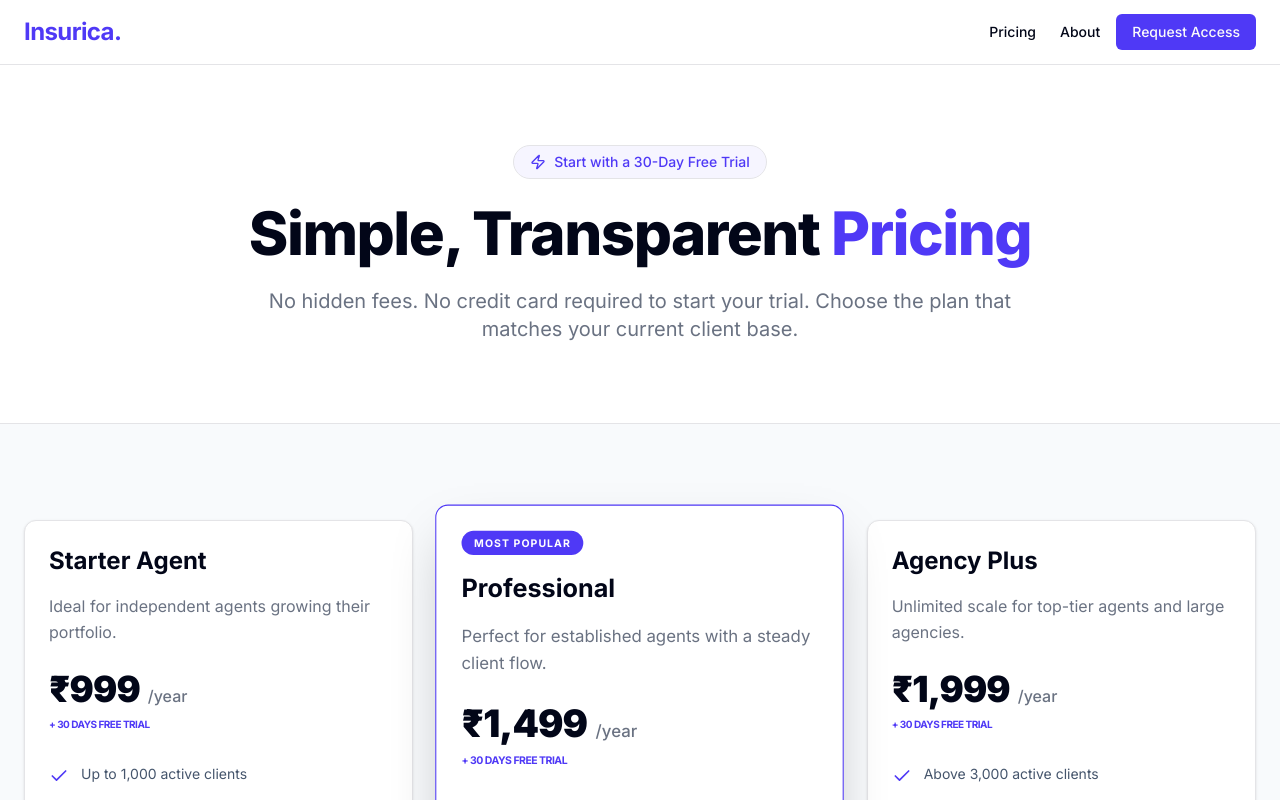
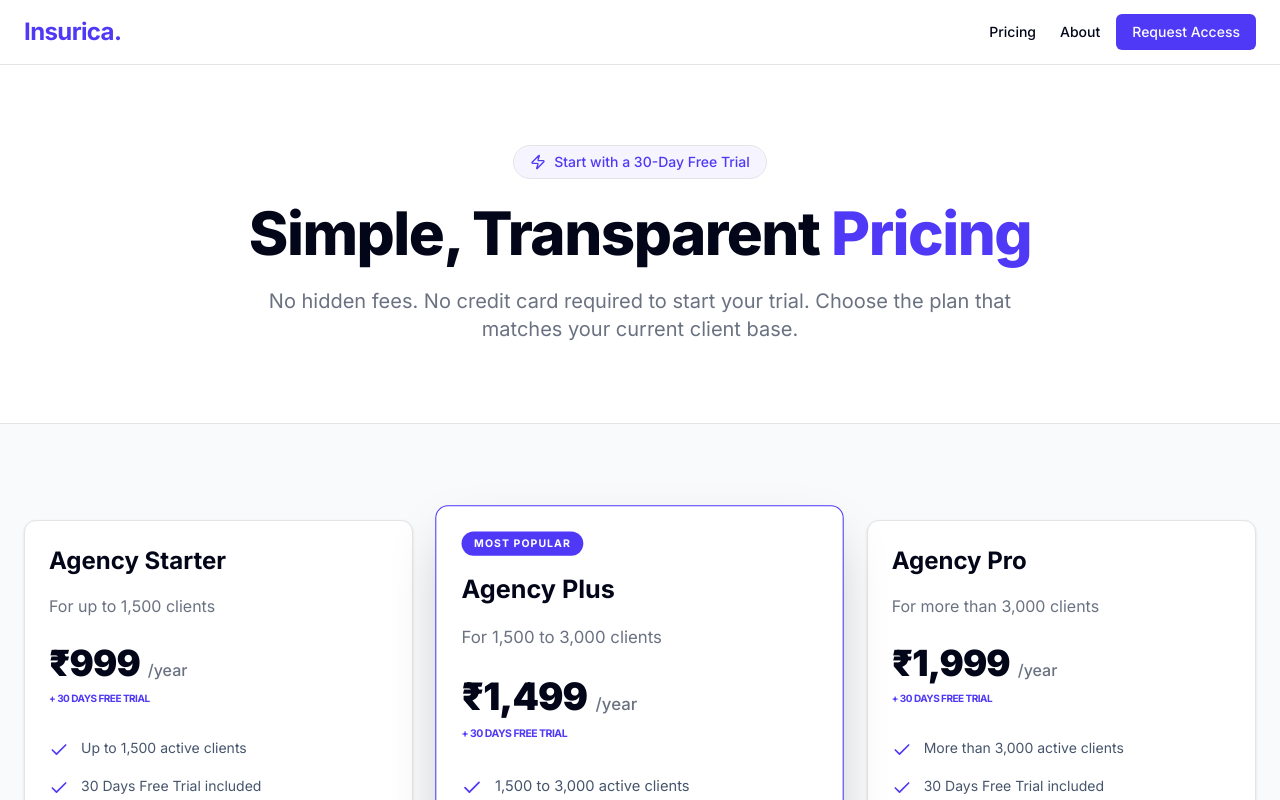
Before and after one commit to Pixalara/insurica-frontend, a Next.js app: page /pricing in a window 1280 px wide. Shown: the top 800 px of the page. Built offline with nearby package versions, Linux system fonts and the light colour scheme.

Commit message:
Update pricing page with new pricing structure
Co-authored-by: githubdileep <101042371+githubdileep@users.noreply.github.com>

```diff
--- a/app/pricing/page.tsx
+++ b/app/pricing/page.tsx
@@ -2,7 +2,7 @@ import Header from "@/components/Header";
 import Footer from "@/components/Footer";
 import CTASection from "@/components/CTASection";
 import PricingCard from "@/components/PricingCard";
-import { CheckCircle2, Zap, ShieldCheck, Users } from "lucide-react";
+import { CheckCircle2, Zap, ShieldCheck } from "lucide-react";
 
 export default function PricingPage() {
   return (
@@ -31,52 +31,51 @@ export default function PricingPage() {
           <div className="container mx-auto px-4 md:px-6">
             <div className="grid gap-8 md:grid-cols-3 max-w-7xl mx-auto">
 
-              {/* Tier 1: 1000 Clients */}
+              {/* Tier 1: 1500 Clients */}
               <PricingCard
-                title="Starter Agent"
+                title="Agency Starter"
                 price="999"
                 duration="/year"
-                description="Ideal for independent agents growing their portfolio."
+                description="For up to 1,500 clients"
                 features={[
-                  "Up to 1,000 active clients",
+                  "Up to 1,500 active clients",
                   "30 Days Free Trial included",
-                  "Automated Renewal Alerts",
-                  "Basic Client CRM",
-                  "WhatsApp Integration",
-                  "Email Support"
+                  "Single user access",
+                  "Full features access",
+                  "Email support"
                 ]}
               />
 
-              {/* Tier 2: 3000 Clients */}
+              {/* Tier 2: 1500-3000 Clients */}
               <PricingCard
-                title="Professional"
+                title="Agency Plus"
                 price="1,499"
                 duration="/year"
                 isPopular={true}
-                description="Perfect for established agents with a steady client flow."
+                description="For 1,500 to 3,000 clients"
                 features={[
-                  "Up to 3,000 active clients",
+                  "1,500 to 3,000 active clients",
                   "30 Days Free Trial included",
-                  "Advanced Renewal Intelligence",
-                  "Document Vault (KYC/Policy)",
-                  "Commission Tracking",
-                  "Priority WhatsApp Support"
+                  "Multi-user Team Support up to 5 users",
+                  "Full features access",
+                  "Priority WhatsApp support"
                 ]}
               />
 
               {/* Tier 3: Above 3000 Clients */}
               <PricingCard
-                title="Agency Plus"
+                title="Agency Pro"
                 price="1,999"
                 duration="/year"
-                description="Unlimited scale for top-tier agents and large agencies."
+                description="For more than 3,000 clients"
                 features={[
-                  "Above 3,000 active clients",
+                  "More than 3,000 active clients",
                   "30 Days Free Trial included",
-                  "Full Feature Access",
-                  "Multi-user Team Support",
-                  "Custom Performance Reports",
-                  "Dedicated Account Manager"
+                  "Unlimited user access",
+                  "Multi-user Team Support up to 50 users",
+                  "Full features access",
+                  "Priority call support",
+                  "Dedicated account manager"
                 ]}
               />
             </div>
@@ -108,14 +107,14 @@ export default function PricingPage() {
                     <CheckCircle2 className="h-5 w-5 text-primary" />
                     How does the 30-day trial work?
                   </h4>
-                  <p className="text-muted-foreground">You get unrestricted access to all features for 30 days. No credit card is required. We'll remind you before the trial ends.</p>
+                  <p className="text-muted-foreground">You get unrestricted access to all features for 30 days. No credit card is required. We&apos;ll remind you before the trial ends.</p>
                 </div>
                 <div>
                   <h4 className="font-bold text-lg mb-2 flex items-center gap-2">
                     <CheckCircle2 className="h-5 w-5 text-primary" />
                     What if I exceed my client limit?
                   </h4>
-                  <p className="text-muted-foreground">Your existing data remains safe. You will be prompted to upgrade to the next tier only when you try to add the 1,001st or 3,001st client.</p>
+                  <p className="text-muted-foreground">Your existing data remains safe. You will be prompted to upgrade to the next tier only when you try to add the 1,501st or 3,001st client.</p>
                 </div>
                 <div>
                   <h4 className="font-bold text-lg mb-2 flex items-center gap-2">
```
